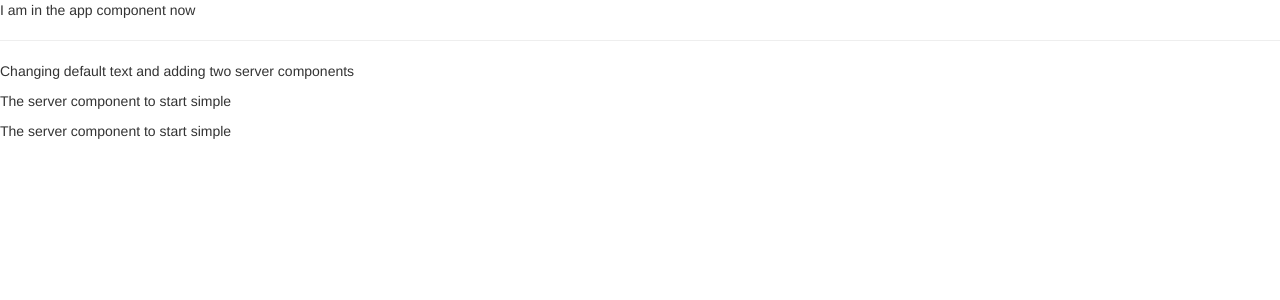
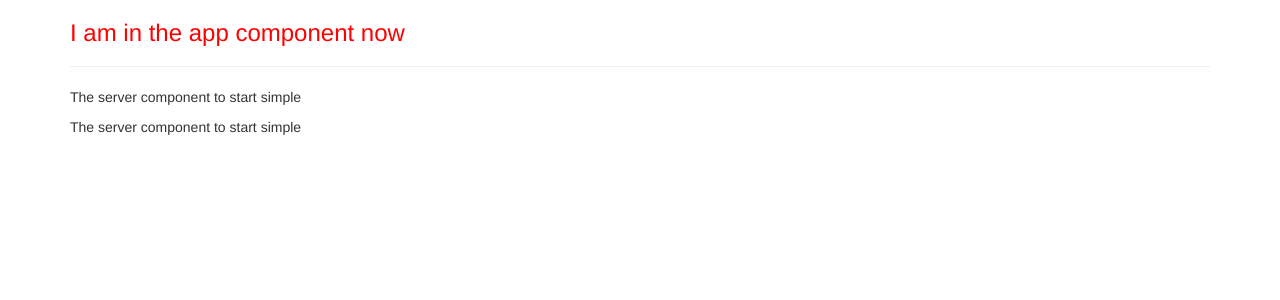
Before and after one commit to DevinAnnunzio/FirstAngularDemoProj, an Angular app: page / in a window 1280 px wide. Shown: the top 300 px of the page. Built offline with nearby package versions, Linux system fonts and the light colour scheme.

Commit message:
Feat: component styles and selectors

```diff
--- a/src/app/app.component.css
+++ b/src/app/app.component.css
@@ -0,0 +1,3 @@
+h3{
+    color: blue;
+}
--- a/src/app/app.component.html
+++ b/src/app/app.component.html
@@ -9,10 +9,21 @@
 <!-- <input type="text" [(ngModel)]="name">
 <p>{{name}}</p>
  -->
+<div class="container">
+    <div class="row">
+        <div class="col-xs-12">
+            <h3>I am in the app component now</h3>
+            <hr>
+            <app-servers></app-servers>
+            <!--Using the attribute selector-->
+            <!-- <div app-servers></div> -->
+            <!-- Using css class  -->
+            <!-- <div class="app-servers"></div> -->
+        </div>
+    </div>
+</div>
 
- <p>I am in the app component now</p>
- <hr>
- <app-servers></app-servers>
+
 
 <!-- * * * * * * * * * * * * * * * * * * * * * * * * * * * * * * * -->
 <!-- * * * * * * * * * * * The content above * * * * * * * * * * * -->
--- a/src/app/app.component.ts
+++ b/src/app/app.component.ts
@@ -3,7 +3,14 @@ import { Component } from '@angular/core';
 @Component({
   selector: 'app-root',
   templateUrl: './app.component.html',
-  styleUrls: ['./app.component.css']
+  // styleUrls: ['./app.component.css']
+  //can define the styles inside here as below using inline
+  styles:[`
+  h3{
+    color: red;
+  }
+
+  `]
 })
 export class AppComponent {
 }
--- a/src/app/servers/servers.component.ts
+++ b/src/app/servers/servers.component.ts
@@ -1,8 +1,21 @@
 import { Component } from '@angular/core';
 
 @Component({
+  //SELECTING BY ID DOES NOT WORK IN ANGULAR
   selector: 'app-servers',
-  templateUrl: './servers.component.html',
+  //can use a selector as show below
+  // selector: '[app-servers]',
+  //can also use by class
+    //  selector: '.app-servers',
+
+  // templateUrl: './servers.component.html',
+  //Defining html code in file using the template below.
+  //To add multi line do the template at bottom using back ticks to use js template expressions
+  // template: '<app-server></app-server><app-server></app-server>',
+  template: `
+  <app-server></app-server>
+  <app-server></app-server>
+  `,
   styleUrls: ['./servers.component.css']
 })
 export class ServersComponent {
--- a/tsconfig.json
+++ b/tsconfig.json
@@ -12,6 +12,7 @@
     "importHelpers": true,
     "target": "ES2022",
     "module": "ES2022",
+    "strict": true,
     "useDefineForClassFields": false,
     "lib": [
       "ES2022",
```
